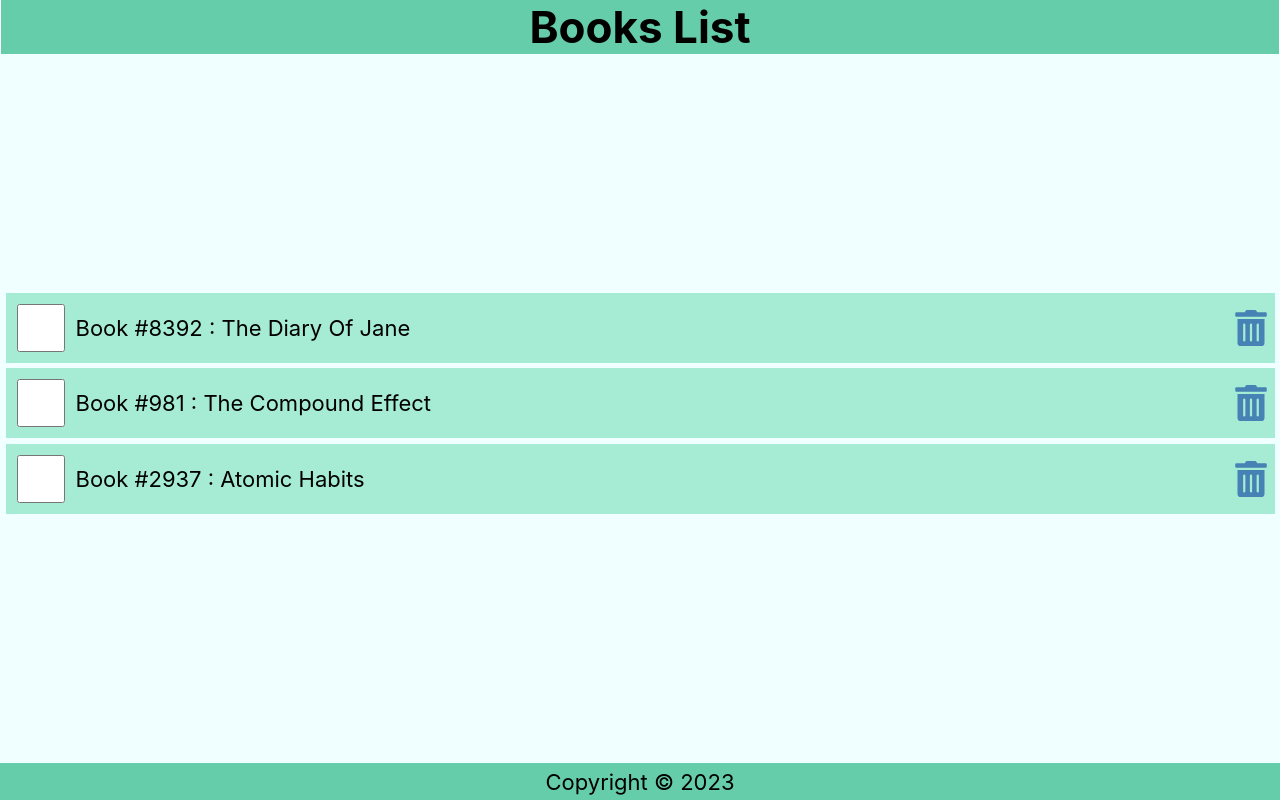
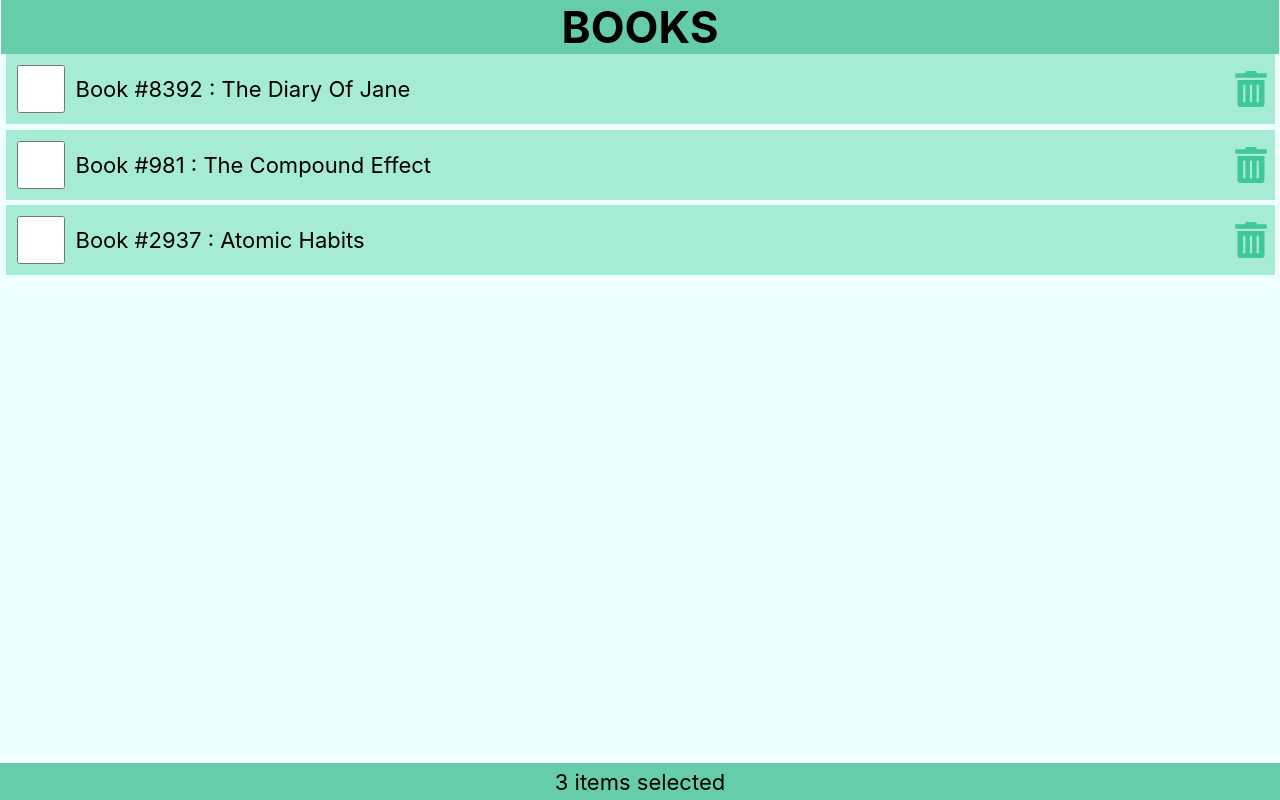
Before and after one commit to JNasri/REACT.js, a React (Create React App) app: page / in a window 1280 px wide. Built offline with nearby package versions, Linux system fonts and the light colour scheme.

Commit message:
React Props and Props Drilling

```diff
--- a/src/App.js
+++ b/src/App.js
@@ -8,19 +8,71 @@ import Header from "./Header";
 import Content from "./Content";
 // importing component into the app component
 import Footer from "./Footer";
+import { useState } from "react";
+// importing fontAwesome trash icon
 
 // react is all about functions. Before, it was all about classes.
 function App() {
   // the return is a JSX file (js and xml), its similar to HTML
   // any JS code must be written inside curly brackers {}
+
+  // we moved the items and their functions here so that we can drill it down
+  // into 2 different components (content and footer)
+  const [items, setItems] = useState([
+    {
+      id: 1,
+      checked: false,
+      item: "Book #8392 : The Diary Of Jane    ",
+    },
+    {
+      id: 2,
+      checked: false,
+      item: "Book #981 : The Compound Effect    ",
+    },
+    {
+      id: 3,
+      checked: false,
+      item: "Book #2937 : Atomic Habits    ",
+    },
+  ]);
+  const handleCheck = (id) => {
+    //console.log(`key : ${id}`);
+    // we will use map() to create a new array that specifically changes the checked for the ID passed
+    // if found (?) we retrun the item object with flipped checked (true -> false or vise versa)
+    // if not found (:) we return the item object with no changes
+    const listItems = items.map((item) =>
+      item.id === id ? { ...item, checked: !item.checked } : item
+    );
+    // now after we updated the array, we will set the items using the useState hook
+    setItems(listItems);
+    // localstorage to save the changes even after reloading the page (not much important)
+    localStorage.setItem("ShoppingList", JSON.stringify(listItems));
+  };
+
+  const handleDelete = (id) => {
+    // console.log(`key : ${id}`);
+    // filter() creates a new array without the item  that has the ID passed to the function
+    const listItems = items.filter((item) => item.id !== id);
+    // now after we deleted the item, we will set the new array using the useState hook
+    setItems(listItems);
+    // localstorage to save the changes even after reloading the page (not much important)
+    localStorage.setItem("ShoppingList", JSON.stringify(listItems));
+  };
+
   return (
     <div className="App">
       {/* The code that was here was divided into
           different components and then imported
           into the app component (root component) */}
-      <Header />
-      <Content />
-      <Footer />
+      <Header title="BOOKS" />
+      {/* we see the props drilling here as we pass the props to the child component */}
+      <Content
+        items={items}
+        setItems={setItems}
+        handleCheck={handleCheck}
+        handleDelete={handleDelete}
+      />
+      <Footer length={items.length}/>
     </div>
   );
 }
--- /dev/null
+++ b/src/BookLine.js
@@ -0,0 +1,41 @@
+// to use a snippet (re-usable code)
+// Ctrl + Alt + R
+// then type rafce
+
+// this is a child component that is related
+// to the parent component (BookList.js)
+//
+
+import React from "react";
+// importing fontAwesome trash icon
+import { FaTrashAlt } from "react-icons/fa";
+
+
+// we will pass the props that are passed to BookList.js (the parent component of this component) , but notice that we use item not items here.
+const BookLine = ({ item, setItems, handleCheck, handleDelete }) => {
+  return (
+    // we see below that a list element needs a key so that react can keep track of each item. the key can be the id (unique)
+    <li className="item" key={item.id}>
+      <input
+        type="checkbox"
+        checked={item.checked}
+        onChange={() => handleCheck(item.id)}
+      />
+      <label
+        onDoubleClick={() => handleCheck(item.id)}
+        style={item.checked ? { textDecoration: "line-through" } : null}
+      >
+        {item.item}
+      </label>
+      {/* here we added a react icon instead of a button */}
+      <FaTrashAlt
+        role="button"
+        tabIndex="0"
+        onClick={() => handleDelete(item.id)}
+        aria-label={`Delete ${item.item}`}
+      />
+    </li>
+  );
+};
+
+export default BookLine;
--- /dev/null
+++ b/src/BookList.js
@@ -0,0 +1,32 @@
+// to use a snippet (re-usable code)
+// Ctrl + Alt + R
+// then type rafce
+
+// this is a child component that is related
+// to the parent component (content.js)
+import React from "react";
+// importing the bookline component
+import BookLine from "./BookLine";
+
+// we will pass the props that are passed to contnet.js (the parent component of this component)
+const BookList = ({ items, setItems, handleCheck, handleDelete }) => {
+  return (
+    // {/* unordered list to display books */}
+    <ul>
+      {/* map function to map the array of books  */}
+      {items.map((item) => (
+        <BookLine
+          key={item.id}
+          item={item}
+          setItems={setItems}
+          handleCheck={handleCheck}
+          handleDelete={handleDelete}
+        />
+      ))}
+    </ul>
+  );
+};
+
+// now after we made the list in its own component
+// we will import it in the parent (content.js)
+export default BookList;
--- a/src/Content.js
+++ b/src/Content.js
@@ -2,92 +2,26 @@
 // Ctrl + Alt + R
 // then type rafce
 import React from "react";
+// importing the booklist
+import BookList from "./BookList";
 
-// React hook : JS reusable code that helps alot
+// this is a child component that is related
+// to the parent component (app.js)
 
-// importing useState hook
-import { useState } from "react";
-// importing fontAwesome trash icon
-import { FaTrashAlt } from "react-icons/fa";
-
-const Content = () => {
-  // below is a code for the useState hook
-  // name is the name to be shown and setName changes the name
-
-  // useState(/*here is the default array of books*/)
-  const [items, setItems] = useState([
-    {
-      id: 1,
-      checked: false,
-      item: "Book #8392 : The Diary Of Jane    ",
-    },
-    {
-      id: 2,
-      checked: false,
-      item: "Book #981 : The Compound Effect    ",
-    },
-    {
-      id: 3,
-      checked: false,
-      item: "Book #2937 : Atomic Habits    ",
-    },
-  ]);
-
-  const handleCheck = (id) => {
-    //console.log(`key : ${id}`);
-    // we will use map() to create a new array that specifically changes the checked for the ID passed
-    // if found (?) we retrun the item object with flipped checked (true -> false or vise versa)
-    // if not found (:) we return the item object with no changes
-    const listItems = items.map((item) =>
-      item.id === id ? { ...item, checked: !item.checked } : item
-    );
-    // now after we updated the array, we will set the items using the useState hook
-    setItems(listItems);
-    // localstorage to save the changes even after reloading the page (not much important)
-    localStorage.setItem("ShoppingList", JSON.stringify(listItems));
-  };
-
-  const handleDelete = (id) => {
-    // console.log(`key : ${id}`);
-    // filter() creates a new array without the item  that has the ID passed to the function
-    const listItems = items.filter((item) => item.id !== id);
-    // now after we deleted the item, we will set the new array using the useState hook
-    setItems(listItems);
-    // localstorage to save the changes even after reloading the page (not much important)
-    localStorage.setItem("ShoppingList", JSON.stringify(listItems));
-  };
-
+// here we are passing the react properties that were
+// defined in the partent component (app.js), we can see that
+// they have the same name so no need to change anything
+const Content = ({ items, setItems, handleCheck, handleDelete }) => {
   return (
     <main>
       {/* check if the length is > 0 , if not present a message written down */}
       {items.length ? (
-        // {/* unordered list to display books */}
-        <ul>
-          {/* map function to map the array of books  */}
-          {items.map((item) => (
-            // we see below that a list element needs a key so that react can keep track of each item. the key can be the id (unique)
-            <li className="item" key={item.id}>
-              <input
-                type="checkbox"
-                checked={item.checked}
-                onChange={() => handleCheck(item.id)}
-              />
-              <label
-                onDoubleClick={() => handleCheck(item.id)}
-                style={item.checked ? { textDecoration: "line-through" } : null}
-              >
-                {item.item}
-              </label>
-              {/* here we added a react icon instead of a button */}
-              <FaTrashAlt
-                role="button"
-                tabIndex="0"
-                cursor="pointer"
-                onClick={() => handleDelete(item.id)}
-              />
-            </li>
-          ))}
-        </ul>
+        <BookList
+          items={items}
+          setItems={setItems}
+          handleCheck={handleCheck}
+          handleDelete={handleDelete}
+        />
       ) : (
         <p styel={{ marginTop: "2rem" }}>List is Empty</p>
       )}
--- a/src/Footer.js
+++ b/src/Footer.js
@@ -3,12 +3,12 @@
 // then type rafce
 import React from "react";
 
-const Footer = () => {
-  const today = new Date();
-
+const Footer = ({ length }) => {
   return (
     <footer>
-      <p>Copyright &copy; {today.getFullYear()}</p>
+      <p>
+        {length} {length === 1 ? "item" : "items"} selected
+      </p>
     </footer>
   );
 };
--- a/src/Header.js
+++ b/src/Header.js
@@ -3,12 +3,23 @@
 // then type rafce
 import React from "react";
 
-const Header = () => {
+const Header = (props) => {
   return (
     <header>
-      <h1>Books List</h1>
+      {/* after passing props in the parameter we can
+          pass the title that was written in the header
+          element in the app.js file */}
+      <h1>{props.title}</h1>
     </header>
   );
 };
 
+// when you're desinging the component, it is best
+// to give default values to the component so that if
+// no value was present it will show the default not an error.
+Header.defaultProps = {
+  // the below will appear in the <h1> if the titel was not provided in the app.js file
+  title: "Default Title"
+}
+
 export default Header;
--- a/src/index.css
+++ b/src/index.css
@@ -66,7 +66,7 @@ main {
   display: flex;
   flex-direction: column;
   flex-grow: 1;
-  justify-content: center;
+  justify-content: flex-start;
   align-items: center;
   overflow-y: auto;
 }
@@ -87,7 +87,7 @@ ul {
 }
 
 ul li::before {
-  content: '\200B';
+  content: "\200B";
 }
 
 .item {
@@ -120,7 +120,7 @@ ul li::before {
 }
 
 .item > label {
-  font-size: 1rem;
+  font-size: 1 rem;
   flex-grow: 1;
 }
 
@@ -129,7 +129,7 @@ ul li::before {
   min-width: 48px;
   height: 36px;
   font-size: 1rem;
-  color: steelblue;
+  color: rgb(64, 200, 155);
   cursor: pointer;
 }
 
```
